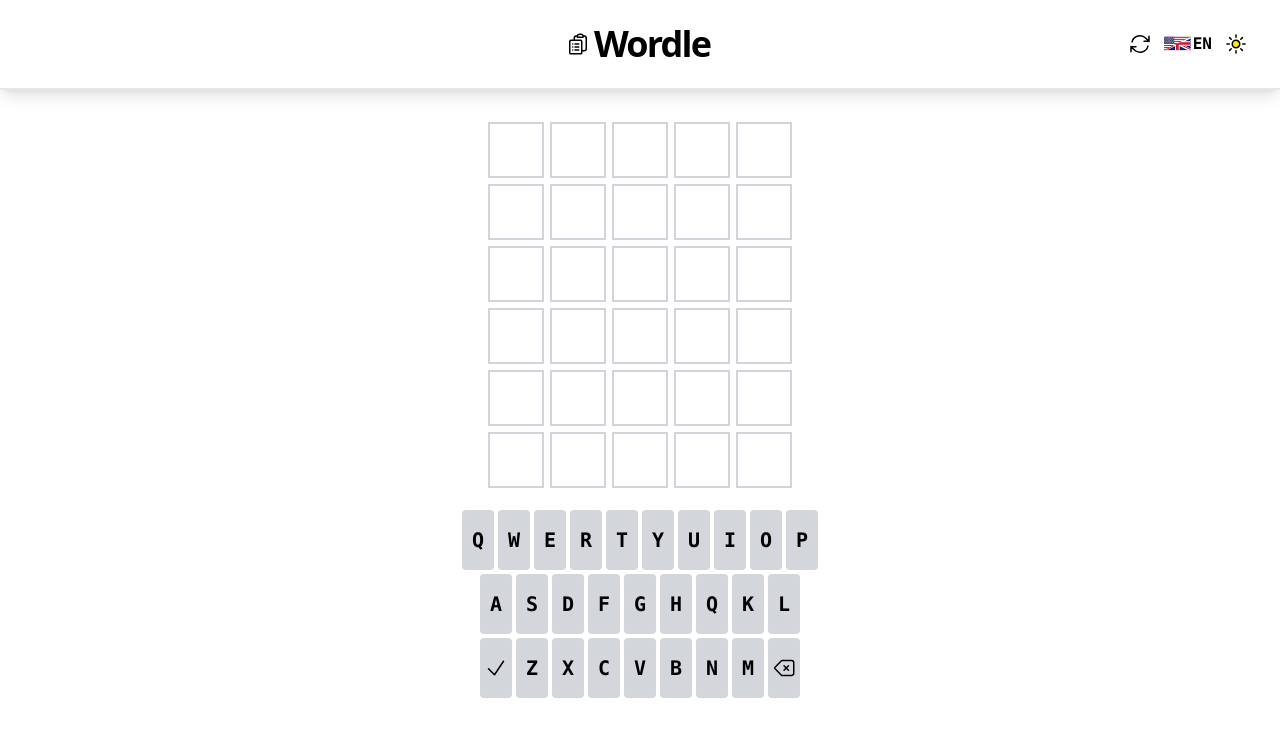
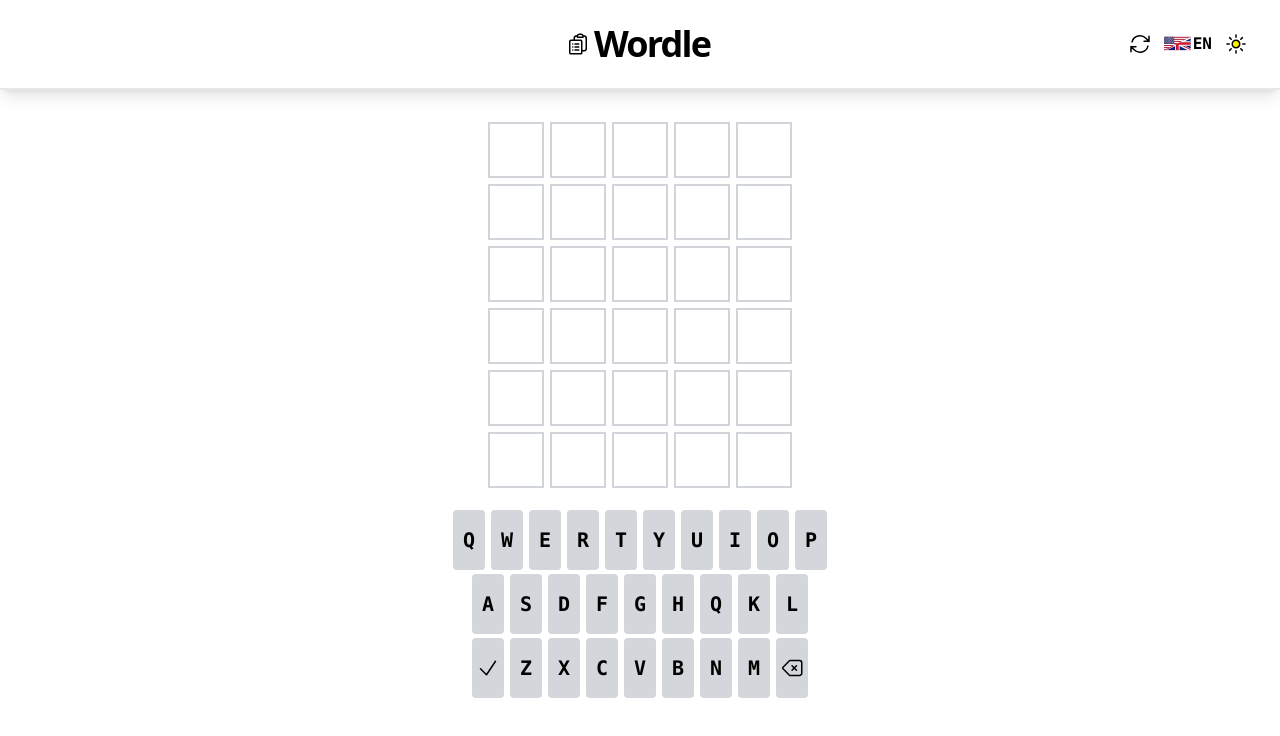
Before and after one commit to priegelsdev/wordle, a React (Vite) app: page / in a window 1280 px wide. Shown: the top 736 px of the page. Built offline with nearby package versions, Linux system fonts and the light colour scheme.

Commit message:
change styling slightly

```diff
--- a/src/Components/Keyboard.tsx
+++ b/src/Components/Keyboard.tsx
@@ -136,19 +136,27 @@
   ));
 
   const firstRow = (
-    <div className="flex justify-center gap-1">{keyElements.slice(0, 10)}</div>
+    <div className="flex justify-center gap-1 md:gap-1.5">
+      {keyElements.slice(0, 10)}
+    </div>
   );
 
   const secondRow = (
-    <div className="flex justify-center gap-1">{keyElements.slice(10, 19)}</div>
+    <div className="flex justify-center gap-1 md:gap-1.5">
+      {keyElements.slice(10, 19)}
+    </div>
   );
 
   const thirdRow = (
-    <div className="flex justify-center gap-1">{keyElements.slice(19, 28)}</div>
+    <div className="flex justify-center gap-1 md:gap-1.5">
+      {keyElements.slice(19, 28)}
+    </div>
   );
 
   const optionalRow = (
-    <div className="flex justify-center gap-1">{keyElements.slice(28, 31)}</div>
+    <div className="flex justify-center gap-1 md:gap-1.5">
+      {keyElements.slice(28, 31)}
+    </div>
   );
 
   return (
```
